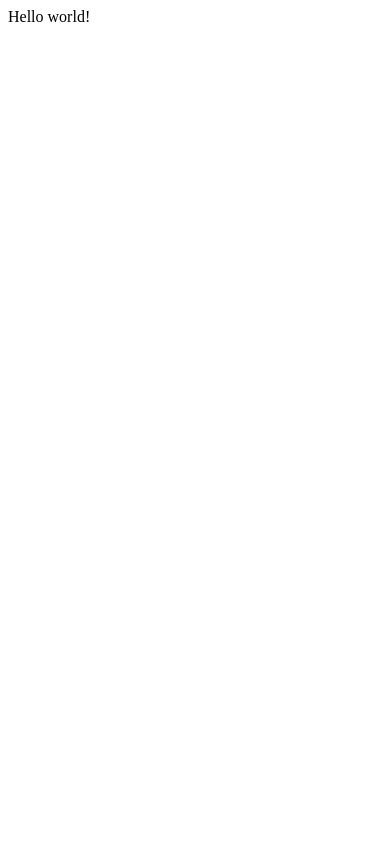
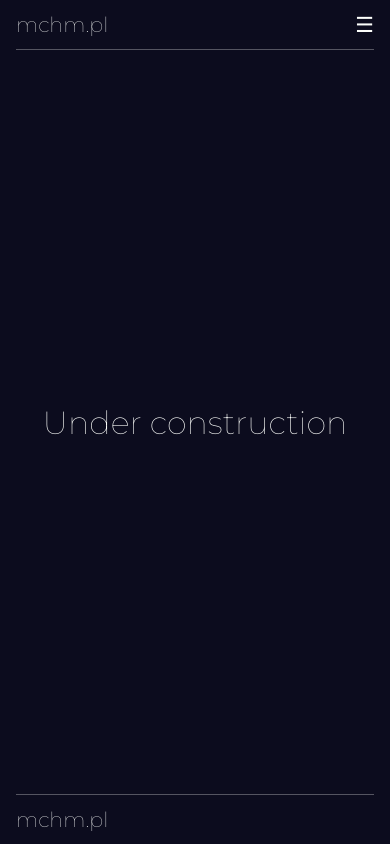
Before and after one commit to m-chmielewski/home-frontend, a React (Create React App) app: page / in a window 390 px wide. Built offline with nearby package versions, Linux system fonts and the light colour scheme.

Commit message:
mobile navbar addded

```diff
--- a/src/App.js
+++ b/src/App.js
@@ -1,7 +1,7 @@
 import React from "react";
 import { BrowserRouter as Router, Routes, Route } from "react-router-dom";
 
-import "./Shared.css";
+// import "./Shared.css";
 
 import Home from "./Pages/Home";
 
--- /dev/null
+++ b/src/Pages/Home.css
@@ -0,0 +1,117 @@
+.horizontal-ruler {
+  height: 0.1px;
+  width: 100vw;
+  position: absolute;
+  top: 1.56rem;
+  background-color: white;
+}
+
+* {
+  margin: 0;
+  padding: 0;
+  box-sizing: border-box;
+  overflow: hidden;
+  word-wrap: break-word;
+}
+
+a {
+  text-decoration: none;
+  color: inherit;
+}
+
+li {
+  list-style: none;
+}
+
+.page-wrapper {
+  background-color: #0c0c1e;
+  color: #fdfffcff;
+  font-family: "Montserrat";
+  font-weight: 100;
+  padding: 0 1rem;
+  margin: 0;
+  font-size: 12pt;
+  min-height: 100vh;
+}
+
+nav.mobile {
+  display: flex;
+  align-items: center;
+  justify-content: space-between;
+  border-bottom: solid 0.5px rgba(253, 255, 252, 0.3);
+  font-size: 1.3rem;
+  height: 2.4em;
+  user-select: none;
+}
+
+a:hover,
+.hamburger-icon:hover {
+  opacity: 0.5;
+  transition: 0.3s ease;
+}
+
+.hamburger-icon {
+  cursor: pointer;
+}
+
+.hamburger-menu {
+  display: flex;
+  flex-direction: column;
+  width: 100%;
+  font-size: 1.3rem;
+}
+
+.hamburger-menu li {
+  width: 100%;
+}
+
+.hamburger-menu a {
+  display: flex;
+  justify-content: center;
+  align-items: center;
+  height: 2.4em;
+}
+
+/* .dropdown {
+  display: none;
+} */
+
+/* .cv:hover > .dropdown {
+  display: block;
+} */
+
+.dropdown li {
+  background-color: #151535;
+}
+
+.content-wrapper {
+  position: absolute;
+  top: 3.12em;
+  bottom: 3.12em;
+  display: flex;
+  flex-direction: column;
+  left: 1rem;
+  right: 1rem;
+}
+
+.under-construction {
+  display: flex;
+  align-items: center;
+  justify-content: center;
+  font-size: 2rem;
+  text-align: center;
+  width: 100%;
+  flex: 1;
+}
+
+.footer {
+  position: absolute;
+  bottom: 0;
+  right: 1rem;
+  left: 1rem;
+  display: flex;
+  align-items: center;
+  height: 2.4em;
+  border-top: solid 0.5px rgba(253, 255, 252, 0.3);
+  font-size: 1.3rem;
+}
--- a/src/Pages/Home.js
+++ b/src/Pages/Home.js
@@ -1,7 +1,139 @@
-import React from "react";
+import React, { useState } from "react";
+import { default as ghLogo } from "../Icons/gh.svg";
+import "./Home.css";
 
 const Home = () => {
-  return <div>Hello world!</div>;
+  const [hamburgerOpened, setHamburgerOpened] = useState(false);
+
+  const [dropdownOpened, setDropdownOpened] = useState(false);
+
+  return (
+    <div className="page-wrapper">
+      {/* <div className="horizontal-ruler"></div> */}
+
+      <nav className="mobile">
+        <a href="/">mchm.pl</a>
+        <div
+          className="hamburger-icon"
+          onClick={() => setHamburgerOpened(!hamburgerOpened)}
+        >
+          &#9776;
+        </div>
+      </nav>
+      <div className="content-wrapper">
+        <ul
+          className="hamburger-menu"
+          style={hamburgerOpened ? { display: "block" } : { display: "none" }}
+        >
+          <li className="cv" onClick={() => setDropdownOpened(!dropdownOpened)}>
+            <a href="#">CV</a>
+            <ul
+              className="dropdown"
+              style={
+                dropdownOpened ? { display: "block" } : { display: "none" }
+              }
+            >
+              <li>
+                <a href="/">Dark</a>
+              </li>
+              <li>
+                <a href="/">Light</a>
+              </li>
+            </ul>
+          </li>
+          <li>
+            <a href="/">Docs</a>
+          </li>
+          <li>
+            <a href="/">Apps</a>
+          </li>
+          <li>
+            <a href="https://github.com/m-chmielewski">
+              <img src={ghLogo}></img>
+            </a>
+          </li>
+        </ul>
+
+        <div className="under-construction">Under construction</div>
+      </div>
+      <div className="footer">mchm.pl</div>
+
+      {/* <div className="horizontal-ruler"></div> */}
+      {/* <input type="checkbox" id="checkbox_toggle" />
+      <label htmlFor="checkbox_toggle" className="hamburger">
+        &#9776;
+      </label>
+      <nav className="navbar">
+        <a href="/">mchm.pl</a>
+        <ul className="nav-links">
+          <div className="menu">
+            <li className="cv">
+              <a href="/">CV</a>
+              <ul className="dropdown">
+                <li>
+                  <a href="/">Dark</a>
+                </li>
+                <li>
+                  <a href="/">Light</a>
+                </li>
+              </ul>
+            </li>
+            <li>
+              <a href="/">Docs</a>
+            </li>
+            <li>
+              <a href="/">Apps</a>
+            </li>
+            <li>
+              <a href="https://github.com/m-chmielewski">
+                <img src={ghLogo}></img>
+              </a>
+            </li>
+          </div>
+        </ul>
+      </nav>
+
+      <ul className="hamburger-menu">
+        <li className="cv">
+          <a href="/">CV</a>
+          <ul className="dropdown">
+            <li>
+              <a href="/">Dark</a>
+            </li>
+            <li>
+              <a href="/">Light</a>
+            </li>
+          </ul>
+        </li>
+        <li>
+          <a href="/">Docs</a>
+        </li>
+        <li>
+          <a href="/">Apps</a>
+        </li>
+        <li>
+          <a href="https://github.com/m-chmielewski">
+            <img src={ghLogo}></img>
+          </a>
+        </li>
+      </ul> */}
+
+      {/* <div className="under-construction">Under construction</div> */}
+
+      {/* <div className="top-bar">
+        <a href="/">mchm.pl</a>
+        <div className="top-bar-buttons-wrapper">
+          <a href="https://github.com/m-chmielewski">
+            <img src={ghLogo}></img>
+          </a>
+          <a>CV</a>
+          <a>Docs</a>
+          <a>Apps</a>
+        </div>
+      </div>
+      <div className="wrapper"></div> */}
+    </div>
+  );
 };
 
 export default Home;
--- a/src/Shared.css
+++ b/src/Shared.css
@@ -1,5 +1,171 @@
+/* --red-pigment: #ed1c24ff;
+--baby-powder: #fdfffcff;
+--bdazzled-blue: #235789ff;
+--safety-yellow: #f1d302ff;
+--black: #020100ff; */
+
+.horizontal-ruler {
+  height: 0.1px;
+  width: 100vw;
+  position: absolute;
+  top: 50vh;
+  background-color: white;
+}
+
+* {
+  margin: 0;
+  padding: 0;
+  box-sizing: border-box;
+  overflow: hidden;
+  word-wrap: break-word;
+}
+
+a {
+  text-decoration: none;
+  color: inherit;
+}
+
+li {
+  list-style: none;
+}
+
 html {
-  padding: 0;
+  background-color: #0c0c1e;
+  color: #fdfffcff;
+  font-family: "Montserrat";
+  font-weight: 100;
+  padding: 0 4rem;
   margin: 0;
-  font-weight: 100;
+  font-size: 12pt;
+  min-height: 100vh;
 }
+
+.navbar {
+  display: flex;
+  align-items: center;
+  justify-content: space-between;
+  border-bottom: solid 0.5px rgba(253, 255, 252, 0.3);
+  font-size: 1.3rem;
+  height: 2.4em;
+}
+
+.navbar > a {
+  display: flex;
+  align-items: center;
+  height: 2.4em;
+}
+
+.navbar a:hover {
+  opacity: 0.5;
+  transition: 0.3s ease;
+}
+
+.menu {
+  display: flex;
+  gap: 1.5rem;
+}
+
+.menu > li > a {
+  display: flex;
+  align-items: center;
+  justify-content: center;
+  height: 2.4em;
+}
+
+/* DROPDOWN MENU */
+.navbar .cv {
+  /* position: relative; */
+}
+
+.dropdown {
+  position: absolute; /*WITH RESPECT TO PARENT */
+  display: none;
+}
+
+.cv:hover .dropdown {
+  display: block;
+}
+
+.dropdown a {
+  display: block;
+  padding: 0.25em 0;
+}
+
+/*RESPONSIVE NAVBAR MENU STARTS*/
+/* CHECKBOX HACK */
+input[type="checkbox"] {
+  display: none;
+  position: absolute;
+  right: 1rem;
+}
+/*HAMBURGER MENU*/
+.hamburger {
+  display: none;
+  user-select: none;
+}
+
+/* .hamburger-menu {
+  display: none;
+} */
+
+@media (max-width: 500px) {
+  html {
+    padding: 0 1rem;
+  }
+}
+
+/* APPLYING MEDIA QUERIES */
+@media (max-width: 380px) {
+  .menu {
+    display: none;
+  }
+
+  input[type="checkbox"]:checked ~ .hamburger-menu {
+    display: block !important;
+    flex-direction: column;
+    gap: 0;
+    position: fixed;
+    left: 1rem;
+    right: 1rem;
+    top: 2.4em;
+  }
+
+  input[type="checkbox"]:checked ~ .menu {
+    display: flex;
+  }
+
+  .hamburger {
+    display: block;
+  }
+
+  .dropdown {
+    position: static !important;
+  }
+
+  .dropdown > li {
+    display: flex;
+    justify-content: center;
+    align-items: center;
+    height: 2.4em;
+    padding: 0;
+    background-color: #151535;
+  }
+
+  .dropdown > li > a {
+    display: flex;
+    justify-content: center;
+    align-items: center;
+    width: 100%;
+  }
+}
+
+.under-construction {
+  /* position: absolute; */
+  font-size: 2rem;
+  background-color: blue;
+  /* top: 50%;
+  left: 50%;
+  transform: translateY(-50%);
+  transform: translateX(-50%); */
+  text-align: center;
+}
```
Also changed, not shown: src/Icons/gh.svg (added).
